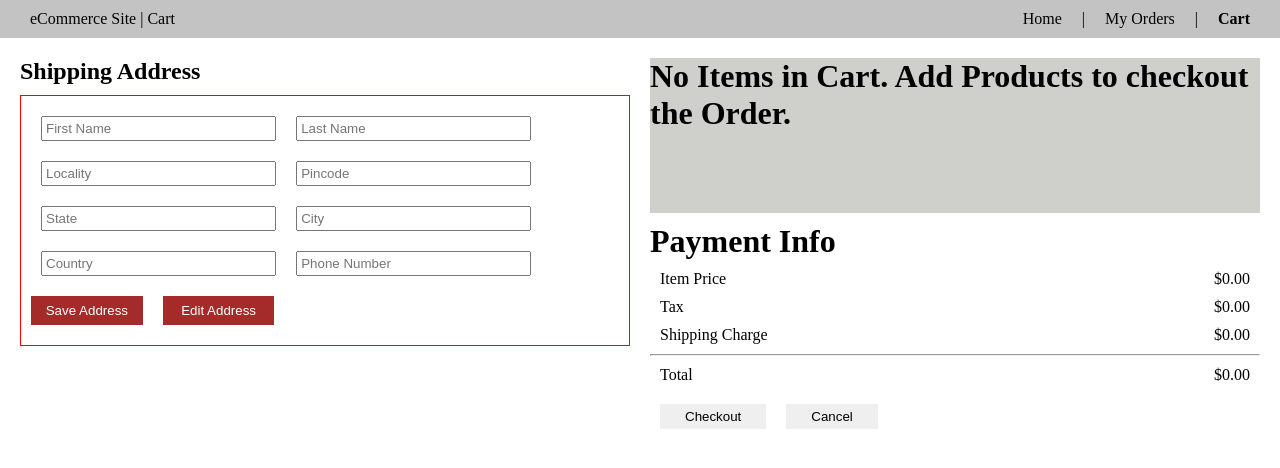
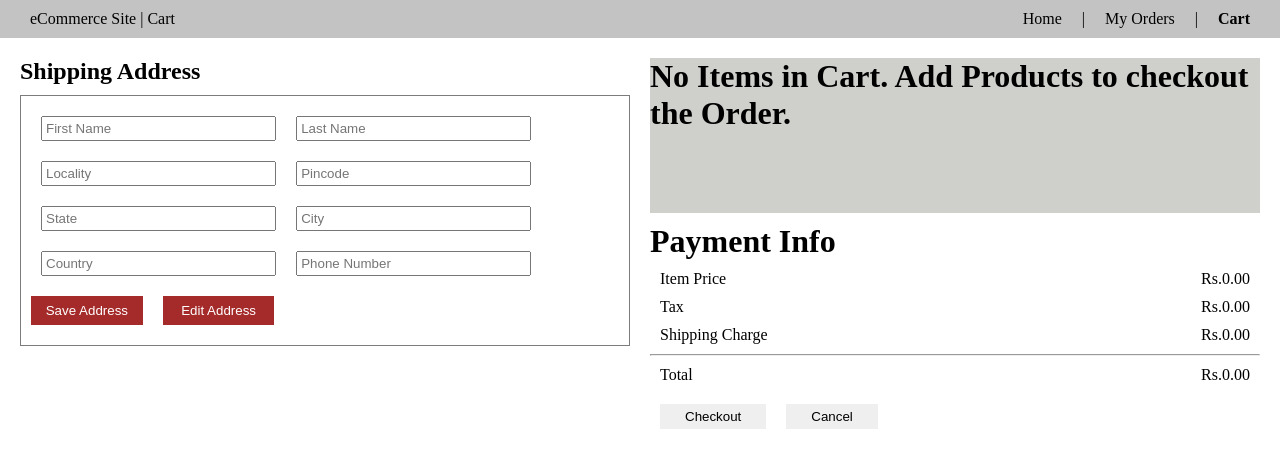
Before and after one commit to saikiranreddyraju/EcommerceSite_React, a React (Create React App) app: page /cart in a window 1280 px wide. Shown: the top 468 px of the page. Built offline with nearby package versions, Linux system fonts and the light colour scheme.

Commit message:
Rupee & style updated

```diff
--- a/src/features/cart/Cart.css
+++ b/src/features/cart/Cart.css
@@ -5,7 +5,7 @@
 }
 
 .address{
-    border: 1px solid red;
+    border: 1px solid rgb(124, 124, 124);
     margin-top: 10px;
     padding: 10px;
 }
--- a/src/features/cart/Cart.tsx
+++ b/src/features/cart/Cart.tsx
@@ -68,20 +68,20 @@ function Cart(){
             <h1>Payment Info</h1>
             <div className='invoice'>
                 <span>Item Price</span>
-                <span className='right'>${totalCost.toFixed(2)}</span>
+                <span className='right'>Rs.{totalCost.toFixed(2)}</span>
             </div>
             <div className='invoice'>
                 <span>Tax</span>
-                <span className='right'>${totalTax.toFixed(2)}</span>
+                <span className='right'>Rs.{totalTax.toFixed(2)}</span>
             </div>
             <div className='invoice'>
                 <span>Shipping Charge</span>
-                <span className='right'>${shippingCharges.toFixed(2)}</span>
+                <span className='right'>Rs.{shippingCharges.toFixed(2)}</span>
             </div>
             <hr />
             <div className='invoice'>
                 <span>Total</span>
-                <span className='right'>${totalToPay.toFixed(2)}</span>
+                <span className='right'>Rs.{totalToPay.toFixed(2)}</span>
             </div>
             <button className='pay-btn' onClick={()=>{
                     if(items.length > 0){
```
